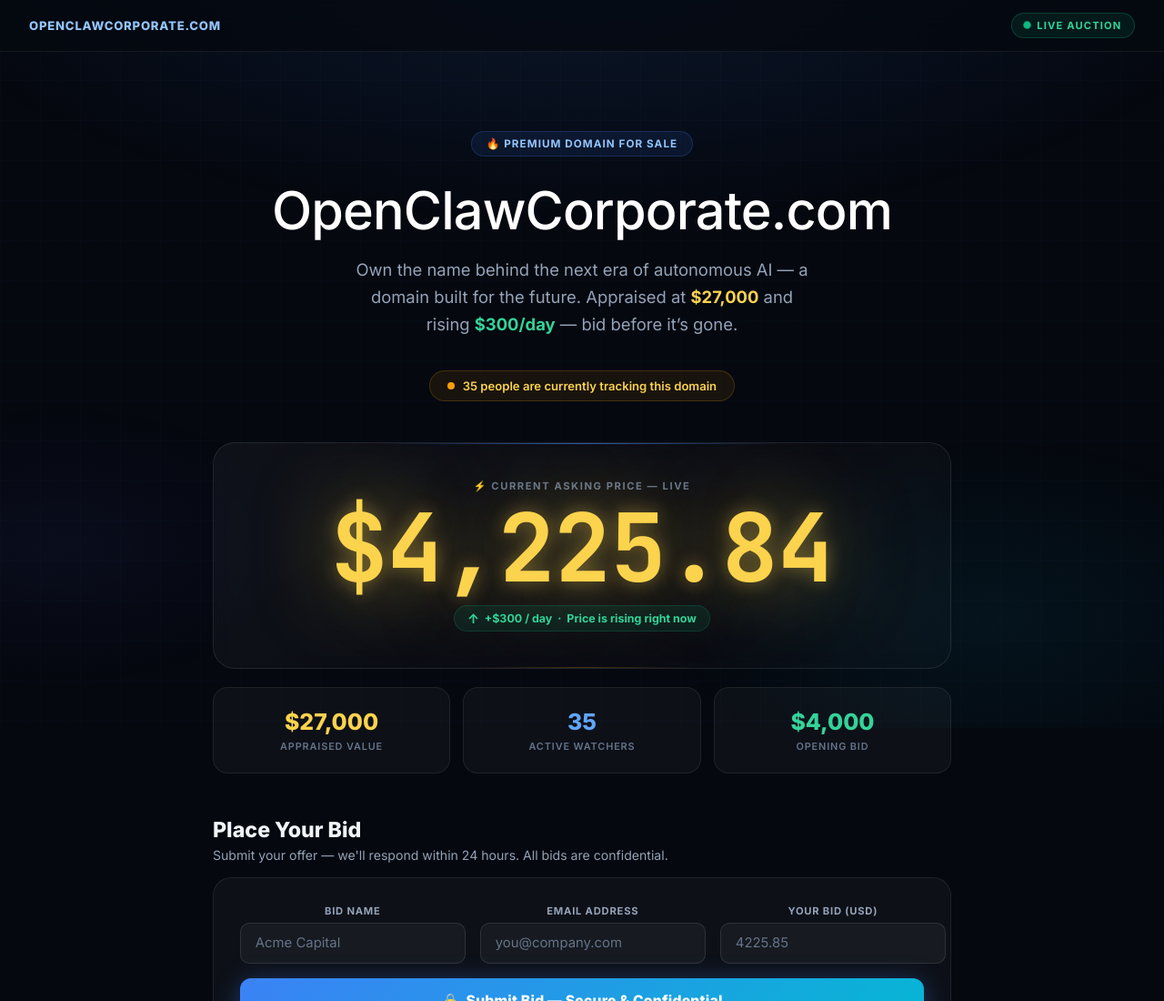
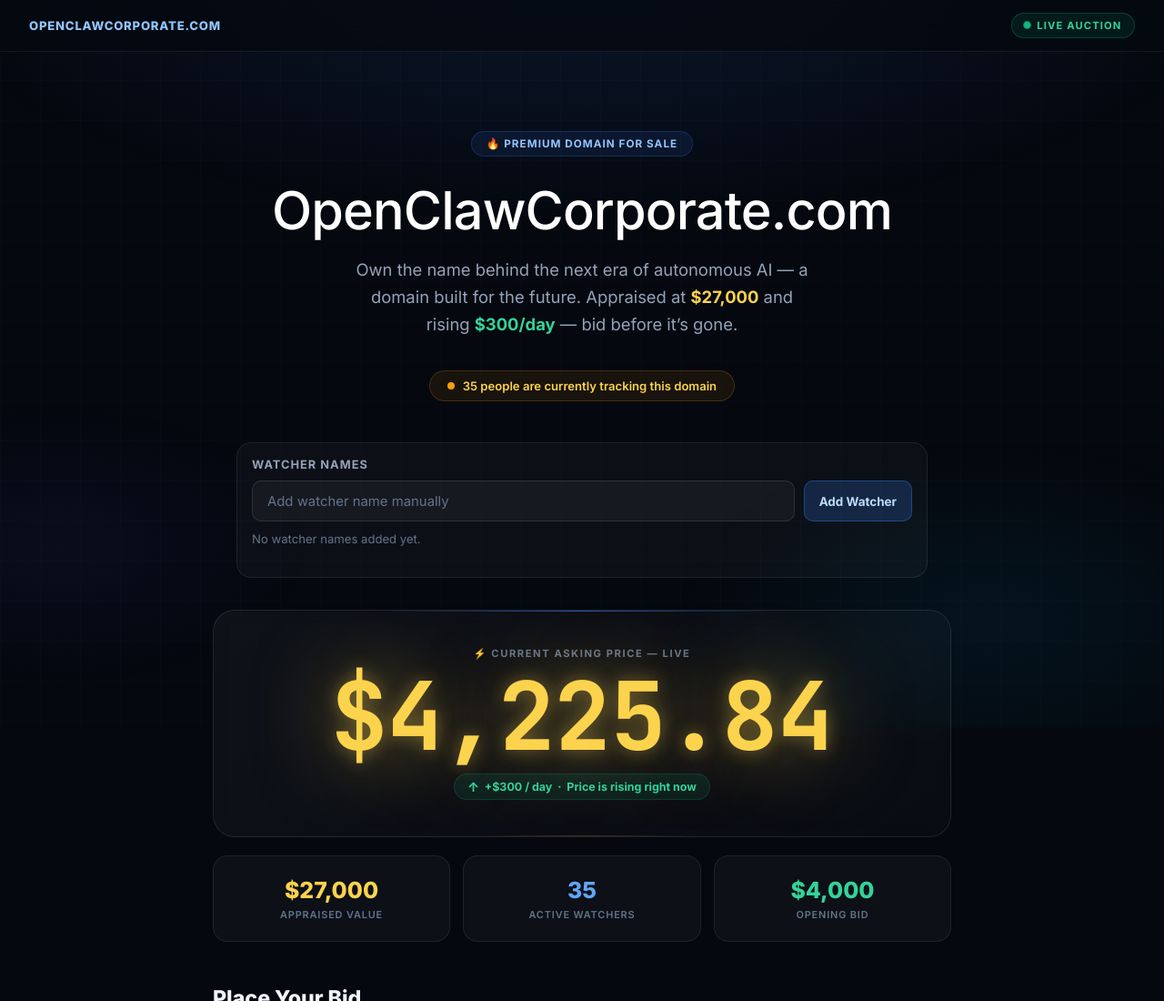
Before and after one commit to skipdaily/openclawcorporate, a website: page index.html in a window 1280 px wide. Shown: the top 1100 px of the page at 91% size. Drawn offline with Linux system fonts and the light colour scheme.

Commit message:
Add manual watcher names section under watcher badge

```diff
--- a/index.html
+++ b/index.html
@@ -152,6 +152,63 @@
     @keyframes pulse-a {
       0%,100% { box-shadow: 0 0 0 0 rgba(245,158,11,.7); }
       50%      { box-shadow: 0 0 0 8px rgba(245,158,11,0); }
+    }
+
+    .watcher-board {
+      margin: 0 auto 2.2rem;
+      max-width: 760px;
+      background: rgba(255,255,255,0.03);
+      border: 1px solid rgba(255,255,255,0.08);
+      border-radius: 16px;
+      padding: 1rem;
+      text-align: left;
+    }
+    .watcher-title {
+      font-size: 0.8rem;
+      color: var(--muted2);
+      letter-spacing: 0.08em;
+      text-transform: uppercase;
+      font-weight: 700;
+      margin-bottom: 0.65rem;
+    }
+    .watcher-manual {
+      display: grid;
+      grid-template-columns: 1fr auto;
+      gap: 0.6rem;
+      margin-bottom: 0.7rem;
+    }
+    .watcher-add-btn {
+      border: 1px solid rgba(59,130,246,0.35);
+      background: rgba(59,130,246,0.2);
+      color: #bfdbfe;
+      border-radius: 10px;
+      padding: 0.7rem 1rem;
+      cursor: pointer;
+      font-weight: 700;
+      font-size: 0.84rem;
+      font-family: inherit;
+    }
+    .watcher-list {
+      display: flex;
+      gap: 0.45rem;
+      flex-wrap: wrap;
+      min-height: 34px;
+    }
+    .watcher-chip {
+      display: inline-flex;
+      align-items: center;
+      gap: 0.35rem;
+      padding: 0.32rem 0.62rem;
+      border-radius: 999px;
+      border: 1px solid rgba(56,189,248,0.28);
+      background: rgba(56,189,248,0.12);
+      color: #bae6fd;
+      font-size: 0.8rem;
+      font-weight: 600;
+    }
+    .watcher-empty {
+      color: var(--muted);
+      font-size: 0.82rem;
     }
 
     /* === PRICE CARD === */
@@ -431,6 +488,15 @@
         35 people are currently tracking this domain
       </div>
 
+      <div class="watcher-board">
+        <div class="watcher-title">Watcher Names</div>
+        <form id="watcherManualForm" class="watcher-manual">
+          <input type="text" id="watcherNameInput" placeholder="Add watcher name manually" maxlength="60" required />
+          <button type="submit" class="watcher-add-btn">Add Watcher</button>
+        </form>
+        <div class="watcher-list" id="watcherNames"></div>
+      </div>
+
       <!-- LIVE PRICE -->
       <div class="price-card">
         <div class="price-lbl">⚡ Current Asking Price — Live</div>
@@ -561,12 +627,16 @@
   const notifyMessage = document.getElementById('notifyMessage');
   const tickerStatus = document.getElementById('tickerStatus');
   const winnerCountdown = document.getElementById('winnerCountdown');
+  const watcherNamesEl = document.getElementById('watcherNames');
+  const watcherManualForm = document.getElementById('watcherManualForm');
+  const watcherNameInput = document.getElementById('watcherNameInput');
 
   const STORAGE = {
     approved: 'oc_approved_bids_v1',
     auction: 'oc_auction_state_v1',
     cleanup: 'oc_cleanup_remove_leader_v1',
-    reset4000: 'oc_reset_opening_4000_v1'
+    reset4000: 'oc_reset_opening_4000_v1',
+    watcherNames: 'oc_watcher_names_v1'
   };
 
   let currentPrice = START_P;
@@ -620,6 +690,26 @@
       </tr>
     `).join('');
   }
+
+  function renderWatcherNames() {
+    const names = readStore(STORAGE.watcherNames, []);
+    if (!names.length) {
+      watcherNamesEl.innerHTML = '<span class="watcher-empty">No watcher names added yet.</span>';
+      return;
+    }
+    watcherNamesEl.innerHTML = names.map((n) => `<span class="watcher-chip">👤 ${n}</span>`).join('');
+  }
+
+  window.addWatcherName = function (name) {
+    const clean = String(name || '').trim();
+    if (!clean) return;
+    const names = readStore(STORAGE.watcherNames, []);
+    if (!names.includes(clean)) {
+      names.push(clean);
+      writeStore(STORAGE.watcherNames, names);
+      renderWatcherNames();
+    }
+  };
 
   window.addApprovedBidder = function (name, amount) {
     const cleanName = String(name || '').trim();
@@ -758,6 +848,12 @@
     }
   });
 
+  watcherManualForm.addEventListener('submit', (e) => {
+    e.preventDefault();
+    addWatcherName(watcherNameInput.value);
+    watcherNameInput.value = '';
+  });
+
   function tick() {
     const auction = getAuction();
     const price   = auction.active ? auction.frozenPrice : getLivePrice();
@@ -806,6 +902,7 @@
   clearLeaderOnce();
   resetOpeningTo4000Once();
   renderBoard();
+  renderWatcherNames();
 
   setInterval(tick, 150);
   tick();
```
